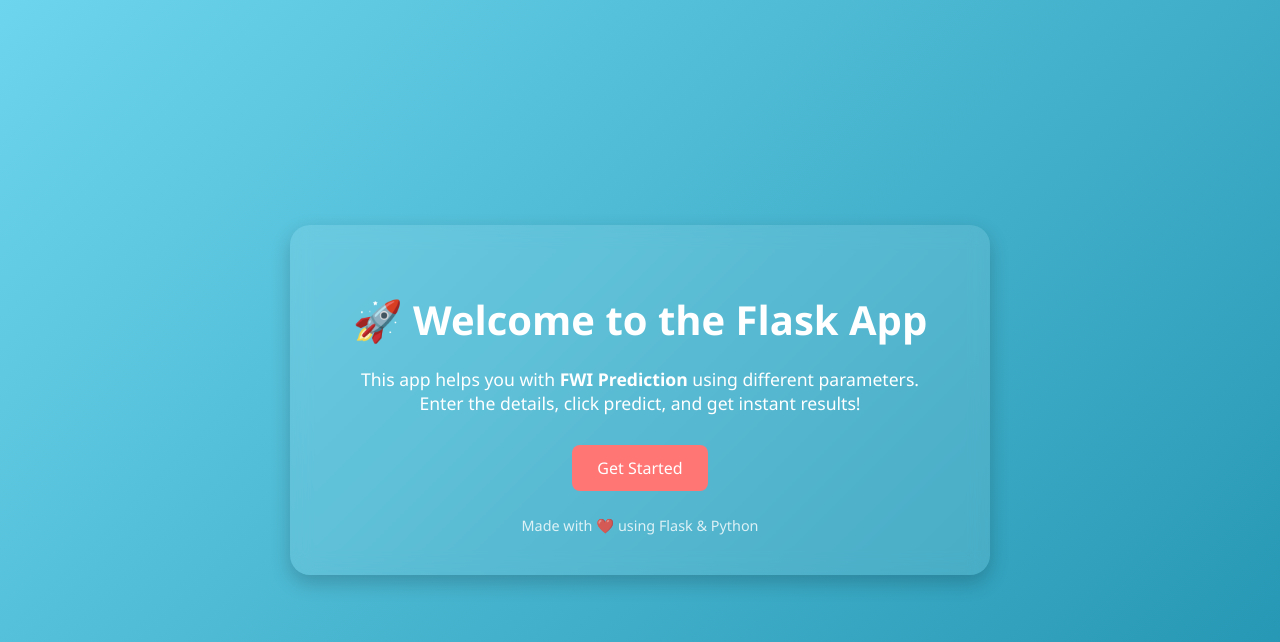
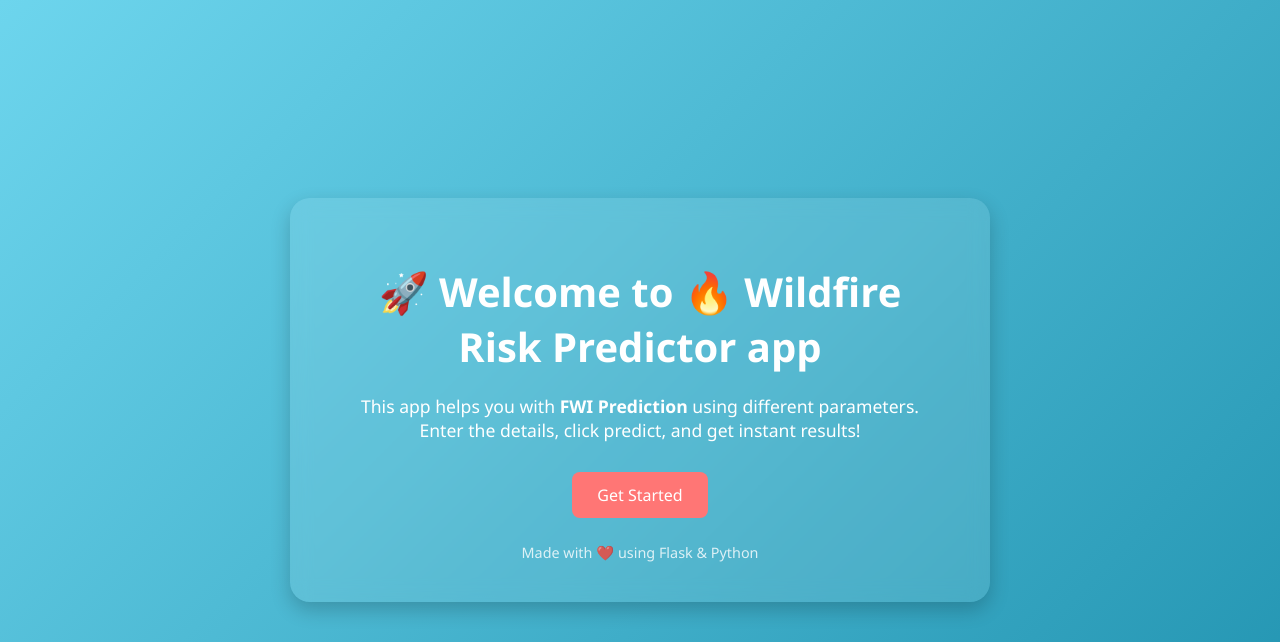
Before and after one commit to Maqsood6002/testforestfires, a Flask app: page / in a window 1280 px wide. Shown: the top 642 px of the page. Run offline with Flask 3, Linux system fonts and the light colour scheme; parts of the project's set-up code (start-up, migrations or seed data) failed here and were passed over.

Commit message:
App name change

```diff
--- a/templates/index.html
+++ b/templates/index.html
@@ -60,7 +60,7 @@
 </head>
 <body>
   <div class="container">
-    <h1>🚀 Welcome to the Flask App</h1>
+    <h1>🚀 Welcome to 🔥 Wildfire Risk Predictor app</h1>
     <p>
       This app helps you with <strong>FWI Prediction</strong> using different parameters.
       Enter the details, click predict, and get instant results!
```
